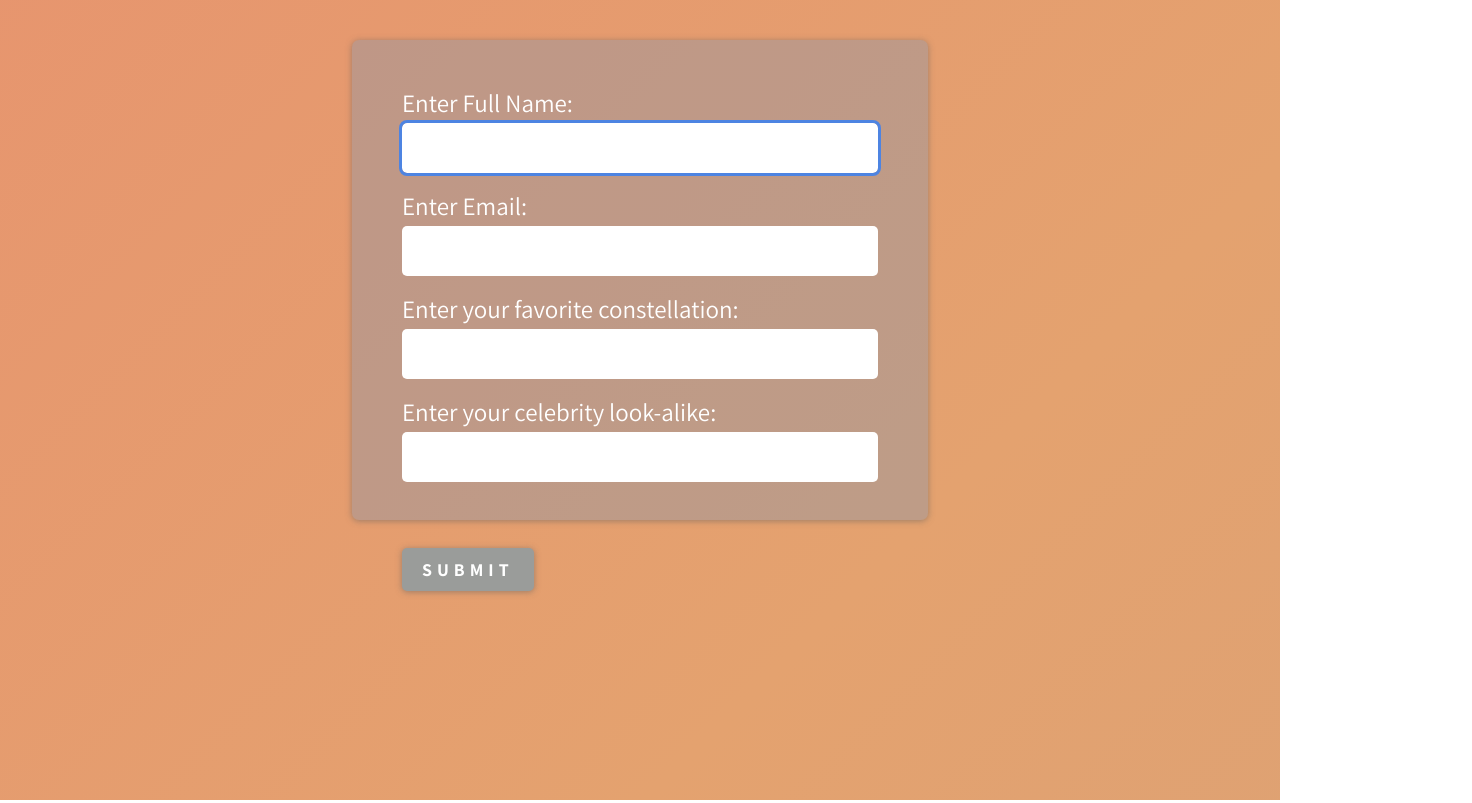
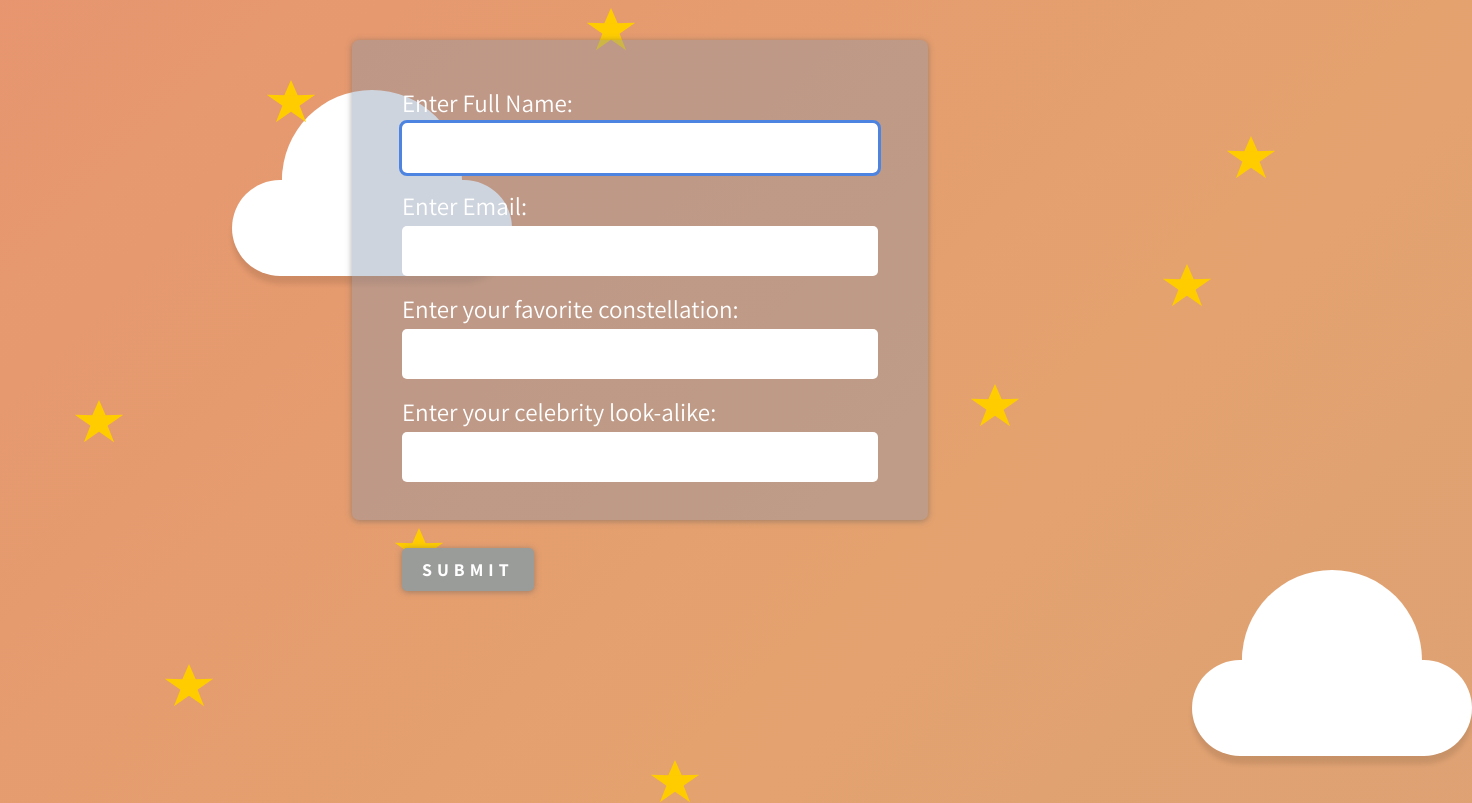
Before and after one commit to dallin-r-parker/babyshower-fe, a React (Create React App) app: page / in a window 1280 px wide. Shown: the whole page, 1472 px wide, since content can reach past the window. Built offline with nearby package versions, Linux system fonts and the light colour scheme.

Commit message:
add star and cloud placement

```diff
--- a/src/App.tsx
+++ b/src/App.tsx
@@ -1,15 +1,17 @@
 import React from 'react';
 import { Container } from './components/Container';
 import { Box } from './components/Box';
-import { Form } from 'components/Form';
+import { Form } from './components/Form';
+import { Decorations } from './components/Decorations';
 
 const App: React.FC = (): JSX.Element => (
   <Container flex h="100vh" w="100vw" jc="center">
-    <Box h="60vh" w="45vw" bgc="steelBlue" opacity={0.4} mt={5} p={50} bp="tablet">
-      <Container h="100%" w="100%" flex fd="column">
+    <Decorations />
+    <Container h="auto" w="auto" flex fd="column" z="2">
+      <Box h="60vh" w="45vw" bgc="steelBlue" opacity={0.4} mt={5} p={50} bp="tablet">
         <Form />
-      </Container>
-    </Box>
+      </Box>
+    </Container>
   </Container>
 );
 
--- a/src/components/Cloud/index.tsx
+++ b/src/components/Cloud/index.tsx
@@ -1,15 +1,22 @@
 import styled from 'styled-components';
 
-export const Cloud = styled.div`
+interface Props {
+  t: string;
+  r: string;
+}
+
+export const Cloud = styled.div<Props>`
   margin-top: 100px;
   background: #fff;
   background: linear-gradient(top, #fff 5%, #f1f1f1 100%);
   border-radius: 100px;
   box-shadow: 0 8px 5px rgba(0, 0, 0, 0.1);
 
-  height: 120px;
-  position: relative;
-  width: 350px;
+  height: 12vh;
+  width: 35vh;
+  position: absolute;
+  top: ${({ t }) => t && `${t}vh`};
+  right: ${({ r }) => r && `${r}vw`};
 
   &:after,
   &:before {
--- a/src/components/Container/index.tsx
+++ b/src/components/Container/index.tsx
@@ -12,6 +12,8 @@ interface Props {
   jc?: CSS.JustifyConent;
   center?: boolean;
   bp?: string;
+  pos?: string;
+  z?: string;
 }
 
 export const Container = styled.section<Props>`
@@ -22,6 +24,8 @@ export const Container = styled.section<Props>`
   padding: ${({ p }) => p && `${p}px`};
   border-radius: ${({ br }) => br && `${br}px`};
   background-color: ${({ theme, bgc }) => bgc && theme.colors[bgc].hex};
+  position: ${({ pos }) => pos};
+  z-index: ${({ z }) => z};
   ${({ fd, flex }) => flex && fd && `flex-direction: ${fd}`};
   ${({ theme, bp }) =>
     theme.breakpoints[bp] && `@media (max-width: ${theme.breakpoints[bp]}){width: 90vw; height: 80vh}`};
--- /dev/null
+++ b/src/components/Decorations/index.tsx
@@ -0,0 +1,20 @@
+import React from 'react';
+import { Star } from '../Star';
+import { Cloud } from '../Cloud';
+import { Container } from '../Container';
+
+export const Decorations: React.FC = (): JSX.Element => (
+  <Container h="100" w="100" pos="absolute" z="1">
+    <Star t="1" r="0" />
+    <Star t="10" r="25" />
+    <Star t="17" r="-50" />
+    <Star t="33" r="-45" />
+    <Star t="48" r="-30" />
+    <Star t="50" r="40" />
+    <Star t="66" r="15" />
+    <Star t="83" r="33" />
+    <Star t="95" r="-5" />
+    <Cloud t="10" r="10" />
+    <Cloud t="70" r="-65" />
+  </Container>
+);
--- a/src/components/Star/index.tsx
+++ b/src/components/Star/index.tsx
@@ -1,10 +1,14 @@
 import styled from 'styled-components';
 
 //NOTE: changing the NUMBER in the "tranform" will make the star "skewed"
-
-export const Star = styled.div`
-  position: relative;
-
+interface Props {
+  t: string;
+  r: string;
+}
+export const Star = styled.div<Props>`
+  position: absolute;
+  top: ${({ t }) => t && `${t}vh`};
+  right: ${({ r }) => r && `${r}vw`};
   display: inline-block;
   width: 0;
   height: 0;
```
